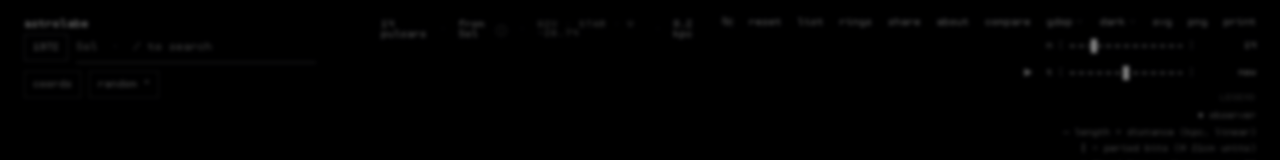
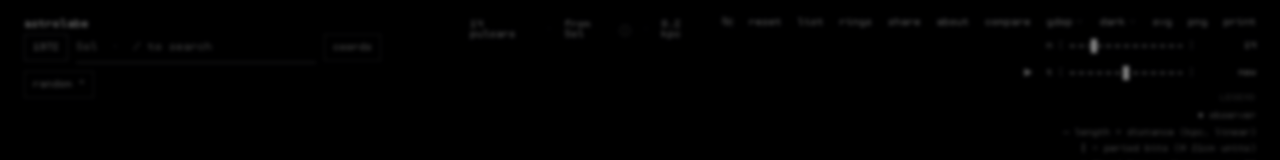
Before and after one commit to Codeptor/astrolabe, an Astro site: page / in a window 1280 px wide. Shown: the top 160 px of the page. Built offline with nearby package versions, Linux system fonts and the light colour scheme; Astro itself is replaced by a stand-in of ours.

Commit message:
style: drop the inline enrichment pill, ⓘ card is the single source
The ⓘ star info card now shows spType / otype / V mag / proper motion
/ radial velocity / refs — the redundant inline 'A0V · V 0.03' pill
next to the observer name just added noise to the top stats row.
Top bar now reads: 'N pulsars · from Vega ⓘ · 7.7 kpc'.

```diff
--- a/src/components/App.tsx
+++ b/src/components/App.tsx
@@ -697,29 +697,6 @@
                 </button>
               )}
             </span>
-            {enriched && (enriched.spType || enriched.otype || enriched.vmag !== null) && (
-              <>
-                {dot}
-                <span
-                  className="text-foreground/55 text-[9px] uppercase tracking-[0.12em]"
-                  title={[
-                    enriched.spType ? `spectral type ${enriched.spType}` : null,
-                    enriched.otype ? `object type ${enriched.otype}` : null,
-                    enriched.vmag !== null ? `apparent V magnitude ${enriched.vmag.toFixed(2)}` : null,
-                  ]
-                    .filter(Boolean)
-                    .join(" · ")}
-                >
-                  {[
-                    enriched.spType,
-                    enriched.otype,
-                    enriched.vmag !== null ? `V ${enriched.vmag.toFixed(2)}` : null,
-                  ]
-                    .filter(Boolean)
-                    .join(" · ")}
-                </span>
-              </>
-            )}
             {dot}
             <span>{distToGC.toFixed(1)} kpc</span>
           </div>
```
